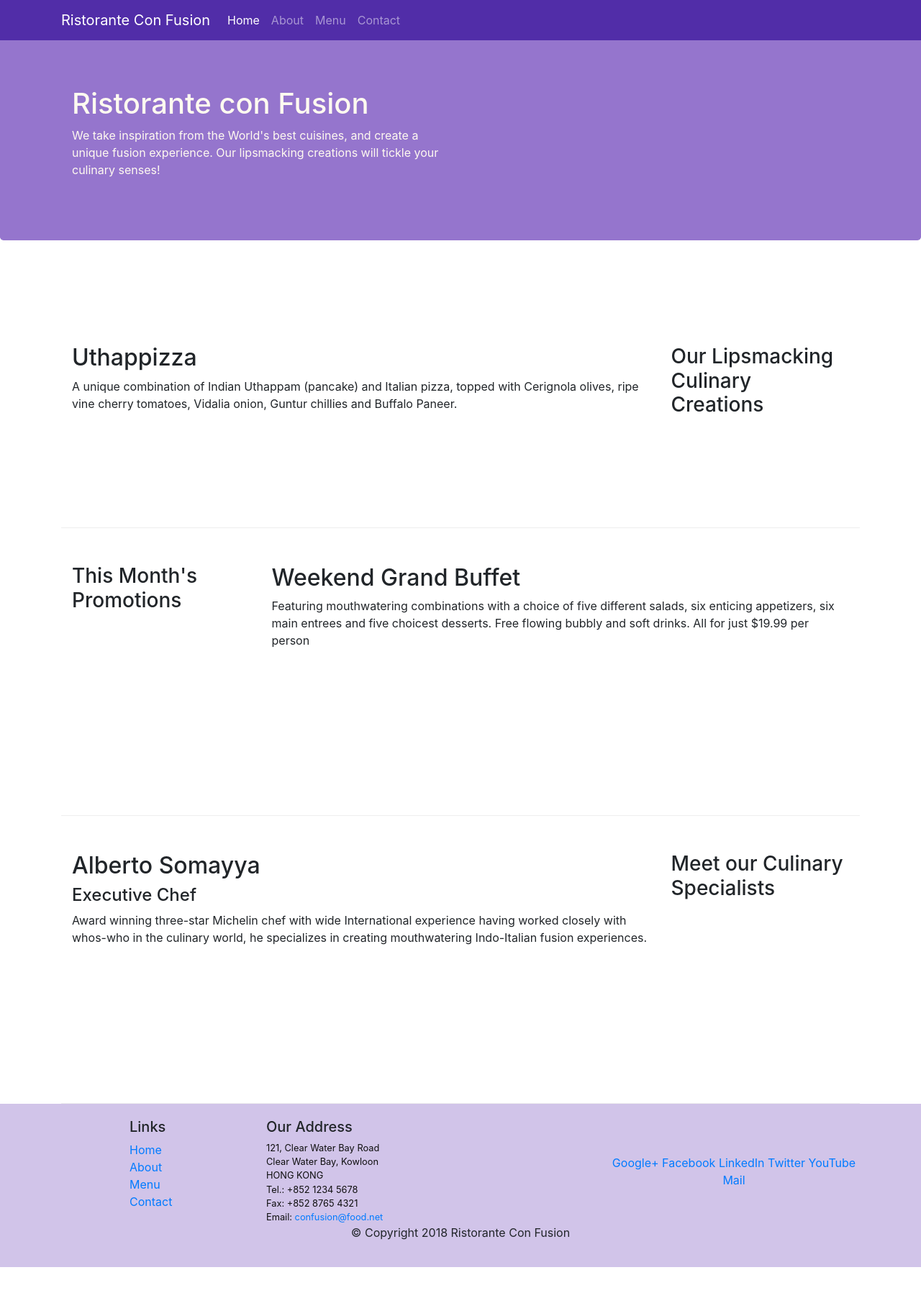
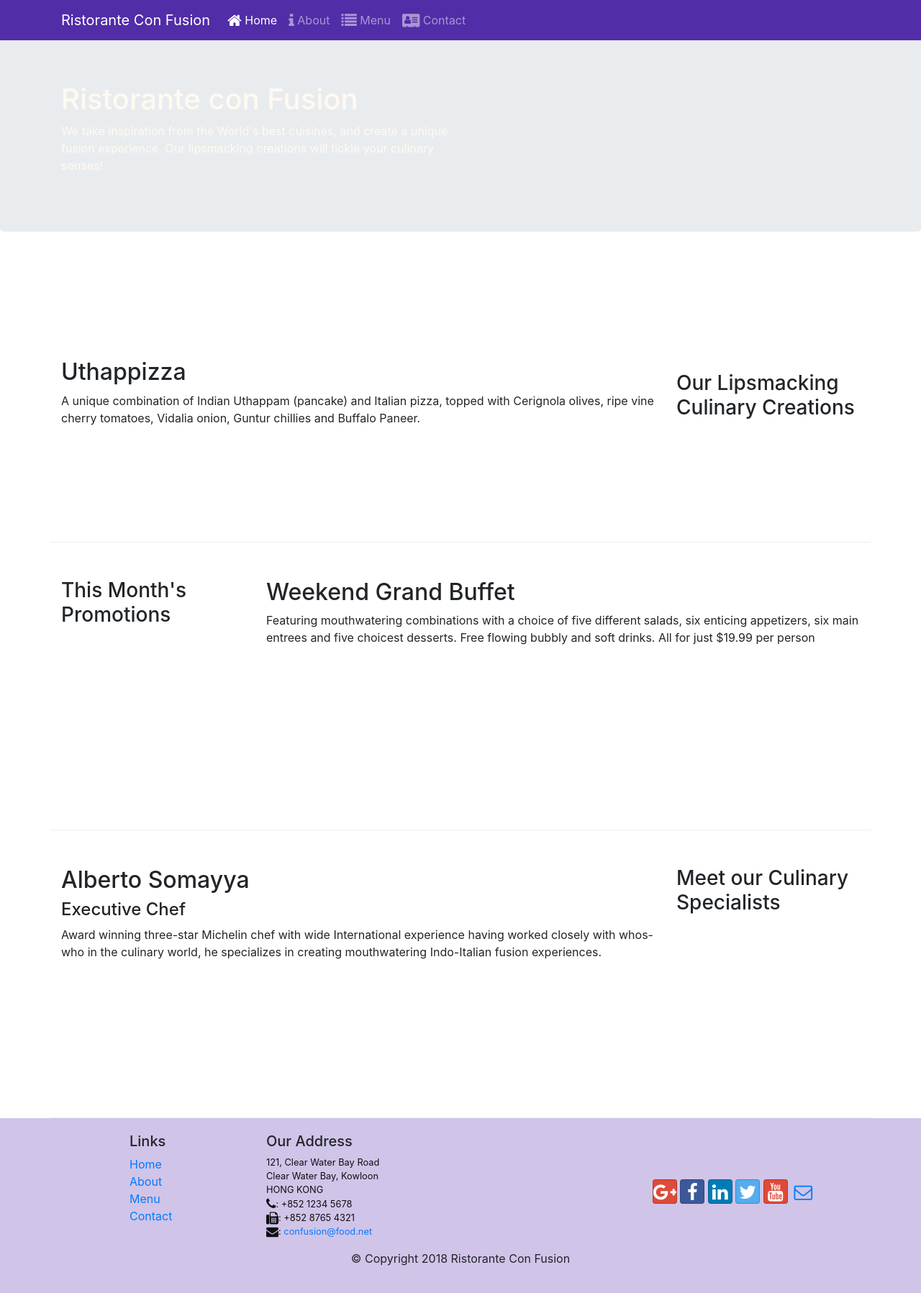
Before and after one commit to Kenn1412/Bootstrap4, a website: page index.html in a window 1280 px wide. Shown: the whole page at 72% size. Before the commit the page ends 1761 px from the top, so only its background shows below. Drawn offline with nearby package versions, Linux system fonts and the light colour scheme.

Commit message:
Icon Fonts

```diff
--- a/index.html
+++ b/index.html
@@ -7,8 +7,10 @@
     <meta name="viewport" content="width=device-width, initial-scale=1, shrink-to-fit=no">
     <meta http-equiv="x-ua-compatible" content="ie=edge">
     <!-- Bootstrap CSS -->
+    <link href="CSS/style.css" rel="stylesheet">
     <link rel="stylesheet" href="node_modules/bootstrap/dist/css/bootstrap.min.css">
-    <link href="CSS/style.css" rel="stylesheet">
+    <link rel="stylesheet" href="node_modules/font-awesome/css/font-awesome.min.css">
+    <link rel="stylesheet" href="node_modules/bootstrap-social/bootstrap-social.css">
     <title>Ristorante Con Fusion</title>
 </head>
 
@@ -21,10 +23,14 @@
             <a class="navbar-brand" href="index.html">Ristorante Con Fusion</a>
             <div class="collapse navbar-collapse" id="Navbar">
                 <ul class="navbar-nav mr-auto">
-                    <li class="nav-item active"><a class="nav-link" href="./index.html">Home</a></li>
-                    <li class="nav-item"><a class="nav-link" href="./aboutus.html">About</a></li>
-                    <li class="nav-item"><a class="nav-link" href="#">Menu</a></li>
-                    <li class="nav-item"><a class="nav-link" href="#">Contact</a></li>
+                    <li class="nav-item active"><a class="nav-link" href="#"><span class="fa fa-home fa-lg"></span>
+                            Home</a></li>
+                    <li class="nav-item"><a class="nav-link" href="./aboutus.html"><span
+                                class="fa fa-info fa-lg"></span> About</a></li>
+                    <li class="nav-item"><a class="nav-link" href="#"><span class="fa fa-list fa-lg"></span> Menu</a>
+                    </li>
+                    <li class="nav-item"><a class="nav-link" href="#"><span class="fa fa-address-card fa-lg"></span>
+                            Contact</a></li>
                 </ul>
             </div>
 
@@ -105,19 +111,25 @@
                         121, Clear Water Bay Road<br>
                         Clear Water Bay, Kowloon<br>
                         HONG KONG<br>
-                        Tel.: +852 1234 5678<br>
-                        Fax: +852 8765 4321<br>
-                        Email: <a href="mailto:confusion@food.net">confusion@food.net</a>
+                        <i class="fa fa-phone fa-lg"></i>: +852 1234 5678<br>
+                        <i class="fa fa-fax fa-lg"></i>: +852 8765 4321<br>
+                        <i class="fa fa-envelope fa-lg"></i>:
+                        <a href="mailto:confusion@food.net">confusion@food.net</a>
                     </address>
                 </div>
                 <div class="col-12 col-sm-4 align-self-center">
                     <div class="text-center">
-                        <a href="http://google.com/+">Google+</a>
-                        <a href="http://www.facebook.com/profile.php?id=">Facebook</a>
-                        <a href="http://www.linkedin.com/in/">LinkedIn</a>
-                        <a href="http://twitter.com/">Twitter</a>
-                        <a href="http://youtube.com/">YouTube</a>
-                        <a href="mailto:">Mail</a>
+                        <a class="btn btn-social-icon btn-google" href="http://google.com/+"><i
+                                class="fa fa-google-plus"></i></a>
+                        <a class="btn btn-social-icon btn-facebook" href="http://www.facebook.com/profile.php?id="><i
+                                class="fa fa-facebook"></i></a>
+                        <a class="btn btn-social-icon btn-linkedin" href="http://www.linkedin.com/in/"><i
+                                class="fa fa-linkedin"></i></a>
+                        <a class="btn btn-social-icon btn-twitter" href="http://twitter.com/"><i
+                                class="fa fa-twitter"></i></a>
+                        <a class="btn btn-social-icon btn-google" href="http://youtube.com/"><i
+                                class="fa fa-youtube"></i></a>
+                        <a class="btn btn-social-icon" href="mailto:"><i class="fa fa-envelope-o"></i></a>
                     </div>
                 </div>
             </div>
--- a/package.json
+++ b/package.json
@@ -15,6 +15,8 @@
   },
   "dependencies": {
     "bootstrap": "^4.0.0",
+    "bootstrap-social": "^5.1.1",
+    "font-awesome": "^4.7.0",
     "jquery": "^3.3.1",
     "popper.js": "^1.12.9"
   }
```
Also changed, not shown: aboutus.html (+51 -20 lines), 1 other file.
